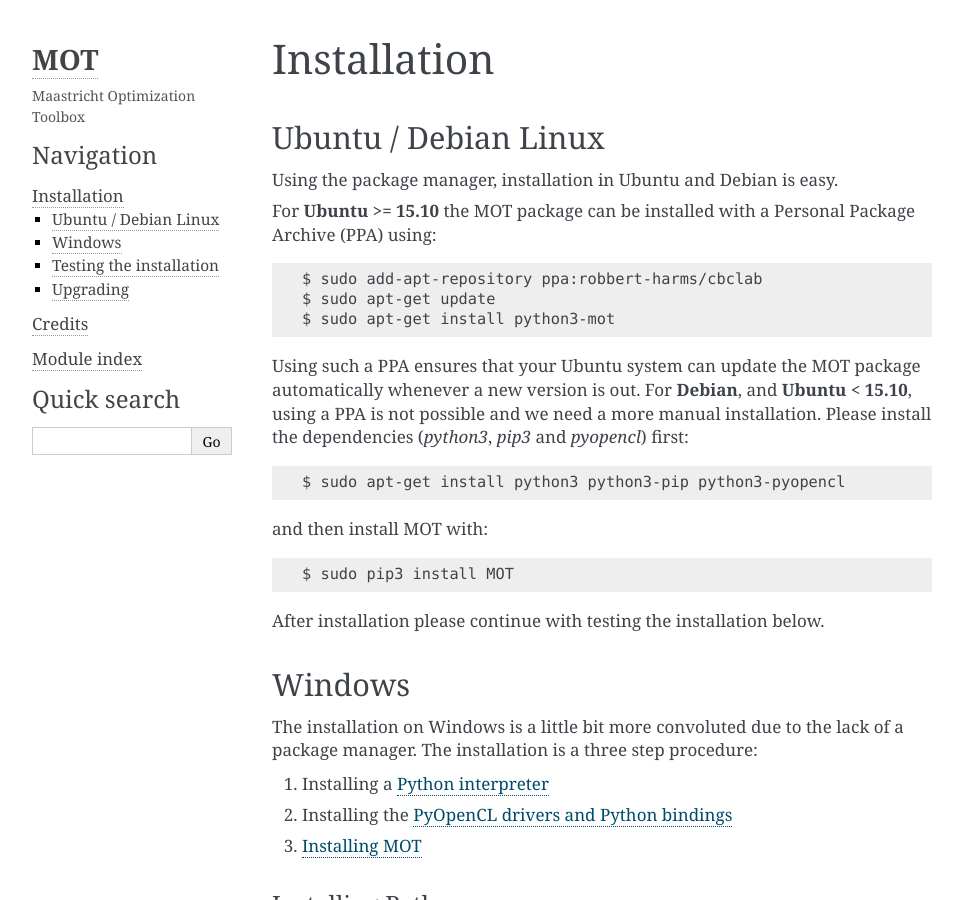
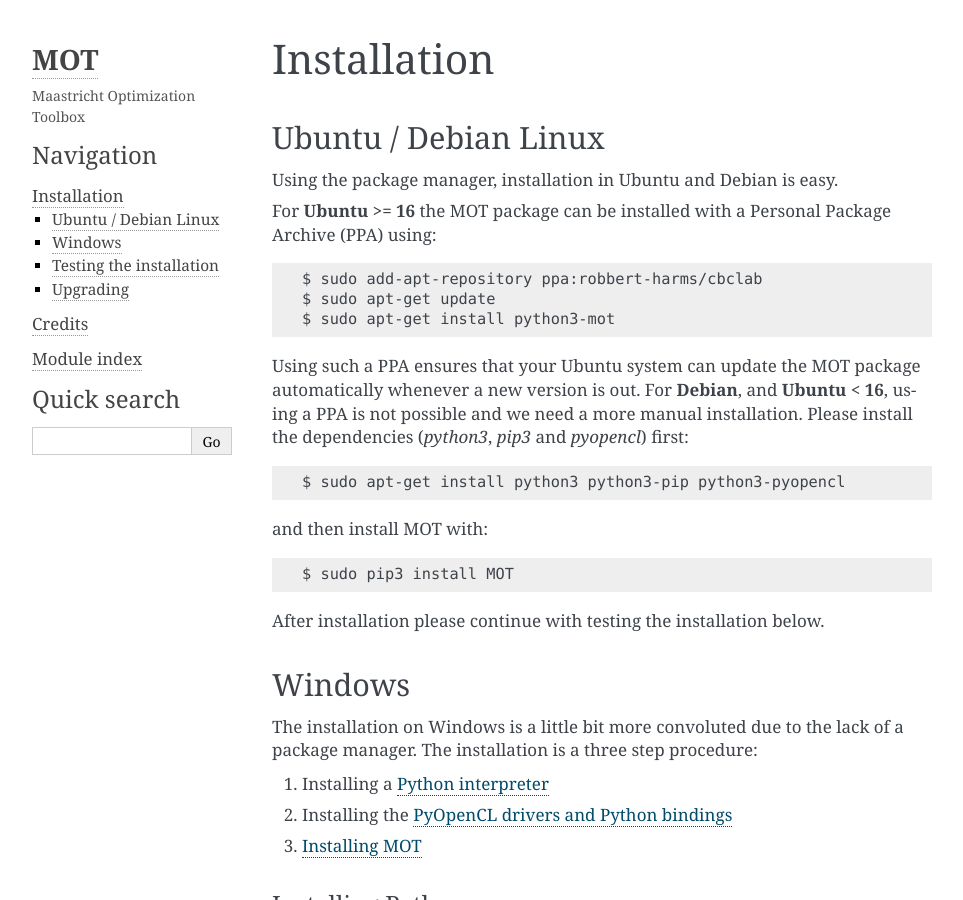
Before and after one commit to robbert-harms/MOT, a Sphinx documentation site: the page built from docs/install.rst, in a window 1280 px wide and 900 px high. Shown: the whole window, without its empty margins (148-1111 px from the left). Built offline with Sphinx 7.4.7, drawn with Linux system fonts in a browser that asks for light colours.

Commit message:
Updates to the installation of Linux docs

```diff
--- a/docs/install.rst
+++ b/docs/install.rst
@@ -6,7 +6,7 @@ Ubuntu / Debian Linux
 =====================
 Using the package manager, installation in Ubuntu and Debian is easy.
 
-For **Ubuntu >= 15.10** the MOT package can be installed with a Personal Package Archive (PPA) using:
+For **Ubuntu >= 16** the MOT package can be installed with a Personal Package Archive (PPA) using:
 
 .. code-block:: bash
 
@@ -15,7 +15,7 @@ For **Ubuntu >= 15.10** the MOT package can be installed with a Personal Package
     $ sudo apt-get install python3-mot
 
 Using such a PPA ensures that your Ubuntu system can update the MOT package automatically whenever a new version is out.
-For **Debian**, and **Ubuntu < 15.10**, using a PPA is not possible and we need a more manual installation.
+For **Debian**, and **Ubuntu < 16**, using a PPA is not possible and we need a more manual installation.
 Please install the dependencies (*python3*, *pip3* and *pyopencl*) first:
 
 .. code-block:: bash
```
